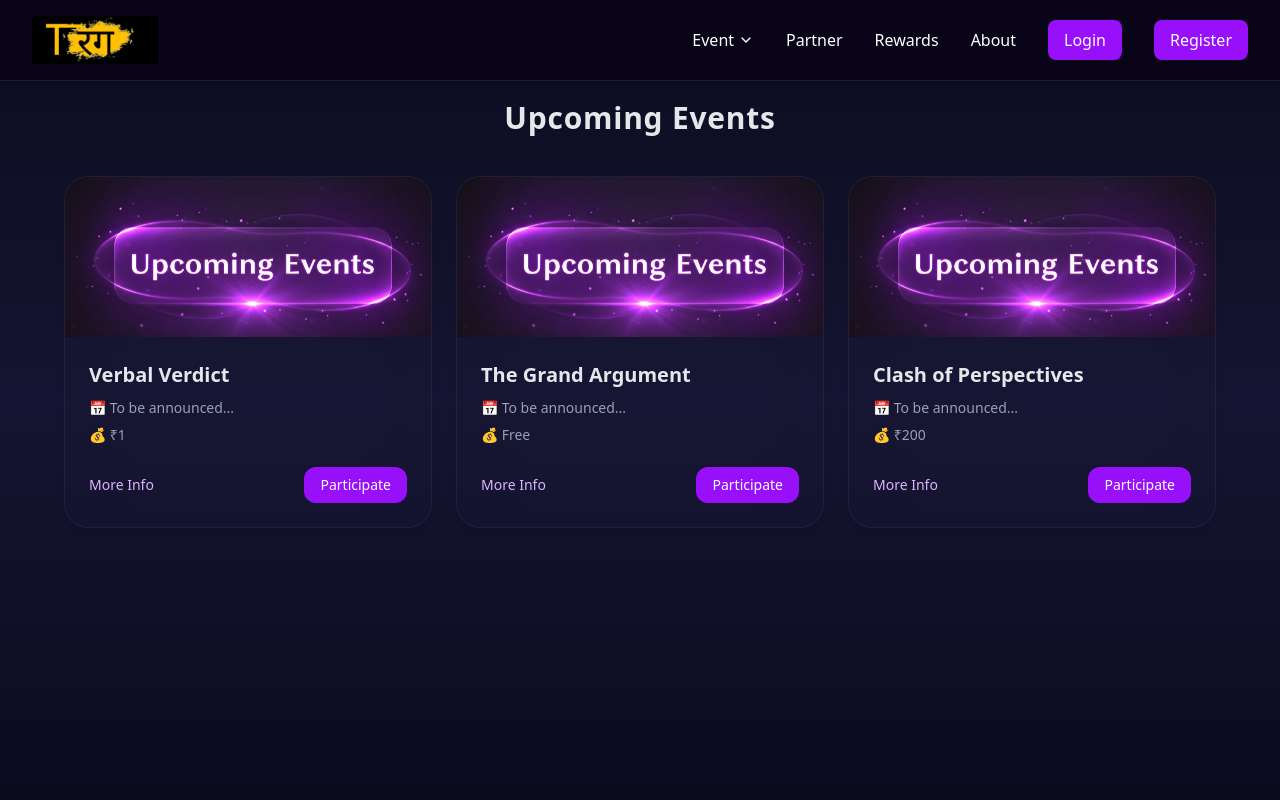
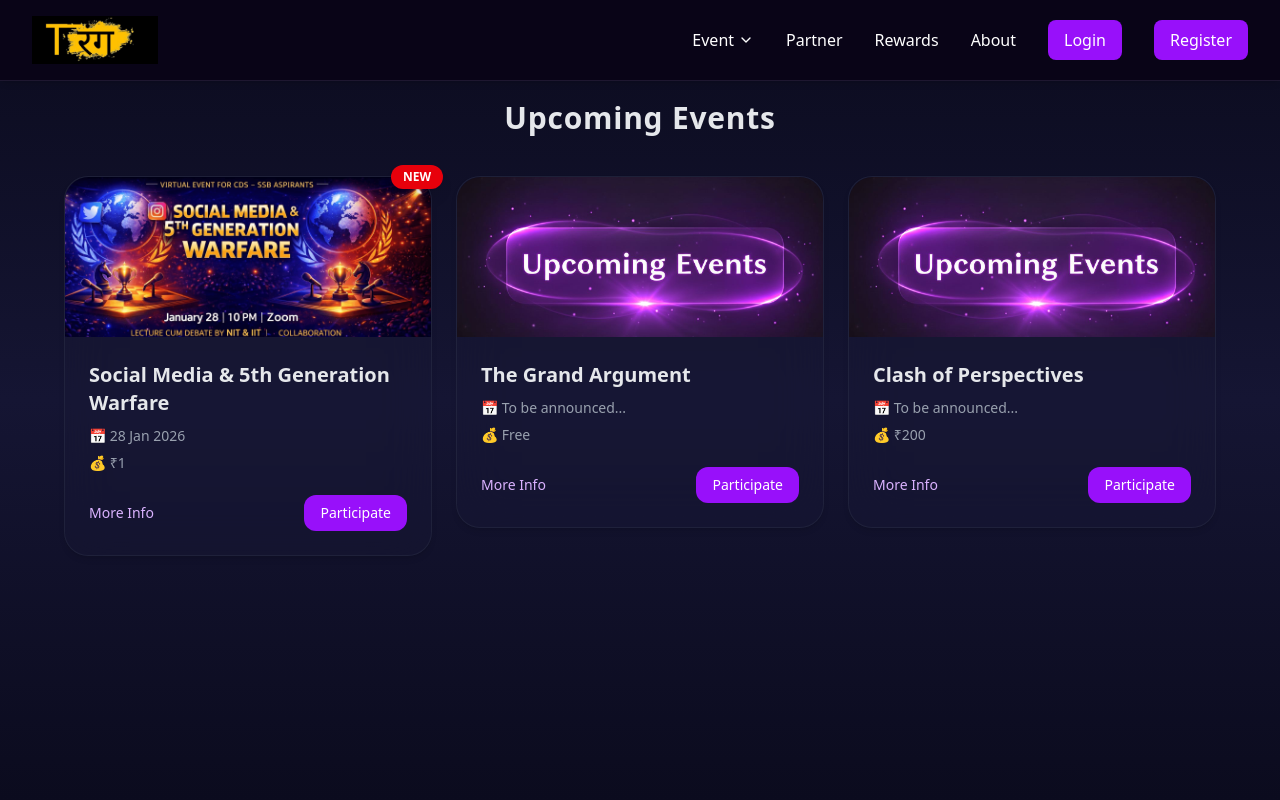
Before and after one commit to Satyam0000000/Tarang_Frontend, a React (Vite) app: page /UpcomingEvents in a window 1280 px wide. Shown: the top 800 px of the page. Built offline with nearby package versions, Linux system fonts and the light colour scheme.

Commit message:
28 Jan event add

```diff
--- a/src/pages/UpcomingEvents.jsx
+++ b/src/pages/UpcomingEvents.jsx
@@ -3,15 +3,20 @@ import React, { useState } from "react";
 import { motion, AnimatePresence } from "framer-motion";
 import { useNavigate } from "react-router-dom";
 import UpcomingEventsImg from "../assets/UpComingevent/UpcomingEvents.png";
+import Jan28EventImg from "../assets/Debate/28_Jan_Event.png"
 const eventsData = [
   {
     id: 1,
-    title: "Verbal Verdict",
-    date: "To be announced...",
+    title: "Social Media & 5th Generation Warfare",
+    date: "28 Jan 2026",
     entryFee: "₹1",
+    time: "10:00 PM onwards",
+    mode: "Online (Zoom)",
+    prize: "Domino's coupon",
     description:
-      "Where powerful words decide the final judgment.A fast-paced debate contest testing clarity, confidence, and reasoning.",
-    image:UpcomingEventsImg,
+      "A online debate initiative that sharpens thinking, expression, and officer-like communication for CDS–SSB aspirants and all students who want's improvement through real-time discussions. Designed to mirror SSB discussion & psychological scenarios, helping participants build confidence. ",
+    image:Jan28EventImg,
+    isNew: true,
   },
   {
     id: 2,
@@ -21,6 +26,7 @@ const eventsData = [
     description:
       "An intense platform for structured arguments and critical thinking.Debaters compete to persuade, rebut, and dominate the discourse.",
     image:UpcomingEventsImg,
+    isNew: false,
   },
   {
     id: 3,
@@ -30,6 +36,7 @@ const eventsData = [
     description:
       "A high-energy debate competition where logic meets conviction. Participants challenge ideas, defend viewpoints, and redefine perspectives.",
     image:UpcomingEventsImg,
+    isNew: false,
   },
 ];
 
@@ -54,6 +61,7 @@ function UpcomingEvents() {
             transition={{ duration: 0.6 }}
             viewport={{ once: true }}
             className="
+            relative
             bg-[#1b1b38]/40 backdrop-blur-xl
             border border-gray-600/20
             rounded-3xl shadow-md
@@ -64,6 +72,11 @@ function UpcomingEvents() {
             text-sm
           "
           >
+            {event.isNew && (
+              <span className="absolute -top-3 -right-3 bg-red-600 text-white text-xs font-bold px-3 py-1 rounded-full shadow-lg z-10">
+                NEW
+              </span>
+            )}
             {/* Upcoming event image here */}
             <img
               src={event.image}
@@ -82,7 +95,8 @@ function UpcomingEvents() {
               {expandedId === event.id && (
                 <div className="text-gray-300 text-sm mt-3 space-y-2">
                   <p className="leading-relaxed">{event.description}</p>
-                  <p>⏳ Last Date: {event.lastDate || "Not Provided"}</p>
+                  <p>⏳ Time: {event.time || "Not Provided"}</p>
+                   <p>⏳ Mode: {event.mode || "Not Provided"}</p>
                   <p>🏆 Prize: {event.prize || "To be announced"}</p>
                   {event.youtube && (
                     <a
```
Also changed, not shown: src/assets/Debate/28_Jan_Event.png (added).
